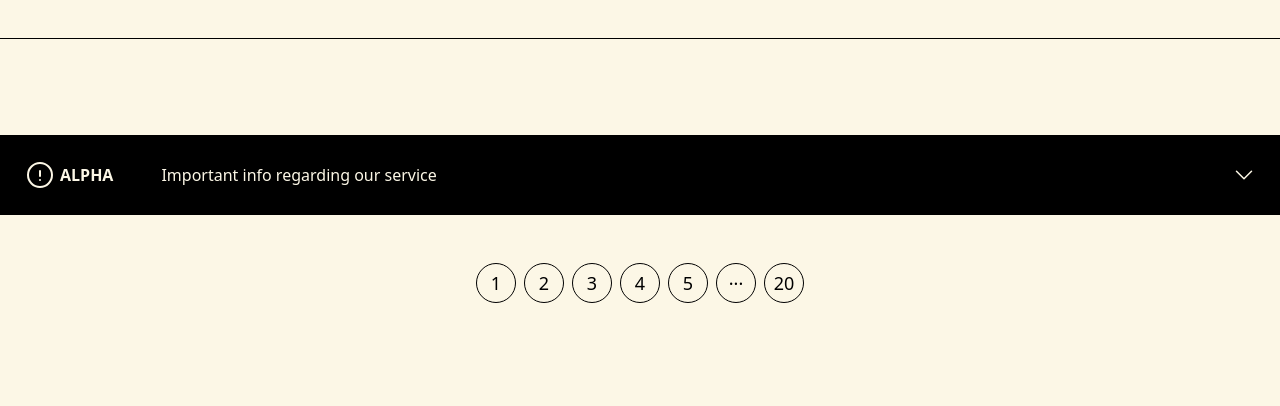
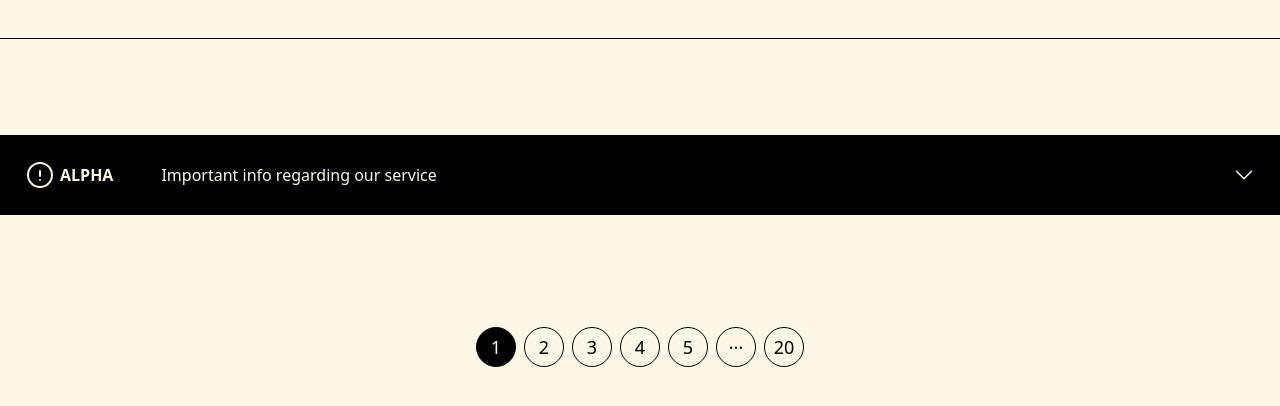
Before and after one commit to yatochkaaa/voodo_test, a website with bundled scripts: page public/index.html in a window 1280 px wide. Shown: the part 154-560 px from the top of the page. Built offline with nearby package versions, Linux system fonts and the light colour scheme; no server answers.

Commit message:
add active pagination button

```diff
--- a/public/index.html
+++ b/public/index.html
@@ -40,9 +40,9 @@
     <div class="bg-black border-b border-1"></div>
 
     <!-- main -->
-    <main class="max-w-screen-xl mx-auto py-12">
+    <main class="max-w-screen-xl mx-auto py-24">
       <!-- beta-info -->
-      <div class="bg-black flex justify-between items-center my-12 p-6 w-full">
+      <div class="bg-black flex justify-between items-center mb-12 p-6 w-full">
         <div class="flex items-center">
           <div class="flex items-center">
             <svg
@@ -82,11 +82,11 @@
         </svg>
       </div>
 
+      <!-- products -->
+      <div class="grid grid-cols-4 mb-16" id="card-container"></div>
+
       <!-- pagination -->
       <div class="flex justify-center" id="pagination"></div>
-
-      <!-- products -->
-      <div class="grid grid-cols-4" id="card-container"></div>
 
       <div id="card-container"></div>
     </main>
--- a/src/constants/constants.js
+++ b/src/constants/constants.js
@@ -1,2 +1,4 @@
 export const totalProducts = 461;
 export const limit = 24;
+export const totalPageCount = Math.ceil(totalProducts / limit);
+export const firstPage = 1;
--- /dev/null
+++ b/src/js/api/fetchProducts.js
@@ -0,0 +1,13 @@
+export async function fetchProducts(page) {
+  try {
+    const response = await fetch(
+      `https://voodoo-sandbox.myshopify.com/products.json?limit=24&page=${page}`
+    );
+    const data = await response.json();
+
+    return data.products;
+  } catch (error) {
+    console.error("Error fetching products:", error);
+    return [];
+  }
+}
--- a/src/js/utils/updatePage.js
+++ b/src/js/utils/updatePage.js
@@ -1,23 +1,21 @@
+import { fetchProducts } from "../api/fetchProducts.js";
 import { createCards } from "./createCards.js";
-import { totalProducts, limit } from "../../constants/constants.js";
+import { firstPage, totalPageCount } from "../../constants/constants.js";
 
-const firstPage = 1;
-let totalPageCount = Math.ceil(totalProducts / limit);
 let currentPage = firstPage;
 let amountPreviusPages;
 let amountNextPages;
 
-// Функция для обновления данных на странице
-async function updatePage() {
+export async function updatePage() {
   const products = await fetchProducts(currentPage, totalPageCount);
 
-  // Очищаем содержимое контейнера для карточек
+  // Update cards
   const cardContainer = document.getElementById("card-container");
   cardContainer.innerHTML = "";
 
   createCards(products);
 
-  // Обновляем информацию о текущей странице
+  // Update pagination
   const paginationElement = document.getElementById("pagination");
   paginationElement.innerHTML = "";
 
@@ -52,10 +50,12 @@ async function updatePage() {
       break;
   }
 
-  // first button
+  // First button
   const firstPageButton = document.createElement("button");
   firstPageButton.textContent = firstPage;
   firstPageButton.classList.add("pagination-item");
+  checkActivePaginationItem(firstPage) &&
+    firstPageButton.classList.add("bg-black", "text-sand");
   paginationElement.appendChild(firstPageButton);
 
   firstPageButton.addEventListener("click", () => {
@@ -63,7 +63,7 @@ async function updatePage() {
     updatePage();
   });
 
-  // divider
+  // Divider
   if (currentPage > 4) {
     const dividerPageElement = document.createElement("div");
     dividerPageElement.textContent = "...";
@@ -71,7 +71,7 @@ async function updatePage() {
     paginationElement.appendChild(dividerPageElement);
   }
 
-  // middle buttons
+  // Middle buttons
   for (
     let pageNumber = currentPage - amountPreviusPages;
     pageNumber < currentPage + amountNextPages;
@@ -82,6 +82,8 @@ async function updatePage() {
     const pageButton = document.createElement("button");
     pageButton.textContent = pageNumber;
     pageButton.classList.add("pagination-item");
+    checkActivePaginationItem(pageNumber) &&
+      pageButton.classList.add("bg-black", "text-sand");
     paginationElement.appendChild(pageButton);
 
     pageButton.addEventListener("click", () => {
@@ -90,7 +92,7 @@ async function updatePage() {
     });
   }
 
-  // divider
+  // Divider
   if (currentPage < 17) {
     const dividerPageElement = document.createElement("div");
     dividerPageElement.textContent = "...";
@@ -98,10 +100,12 @@ async function updatePage() {
     paginationElement.appendChild(dividerPageElement);
   }
 
-  // last button
+  // Last button
   const lastPageButton = document.createElement("button");
   lastPageButton.textContent = totalPageCount;
   lastPageButton.classList.add("pagination-item");
+  checkActivePaginationItem(totalPageCount) &&
+    lastPageButton.classList.add("bg-black", "text-sand");
   paginationElement.appendChild(lastPageButton);
 
   lastPageButton.addEventListener("click", () => {
@@ -110,19 +114,8 @@ async function updatePage() {
   });
 }
 
-// Функция для получения данных из API с учетом выбранной страницы
-async function fetchProducts(page) {
-  try {
-    const response = await fetch(
-      `https://voodoo-sandbox.myshopify.com/products.json?limit=24&page=${page}`
-    );
-    const data = await response.json();
-
-    return data.products;
-  } catch (error) {
-    console.error("Error fetching products:", error);
-    return [];
-  }
+export function checkActivePaginationItem(page) {
+  return page === currentPage;
 }
 
 // Update initial data
```
Also changed, not shown: public/output.css.
